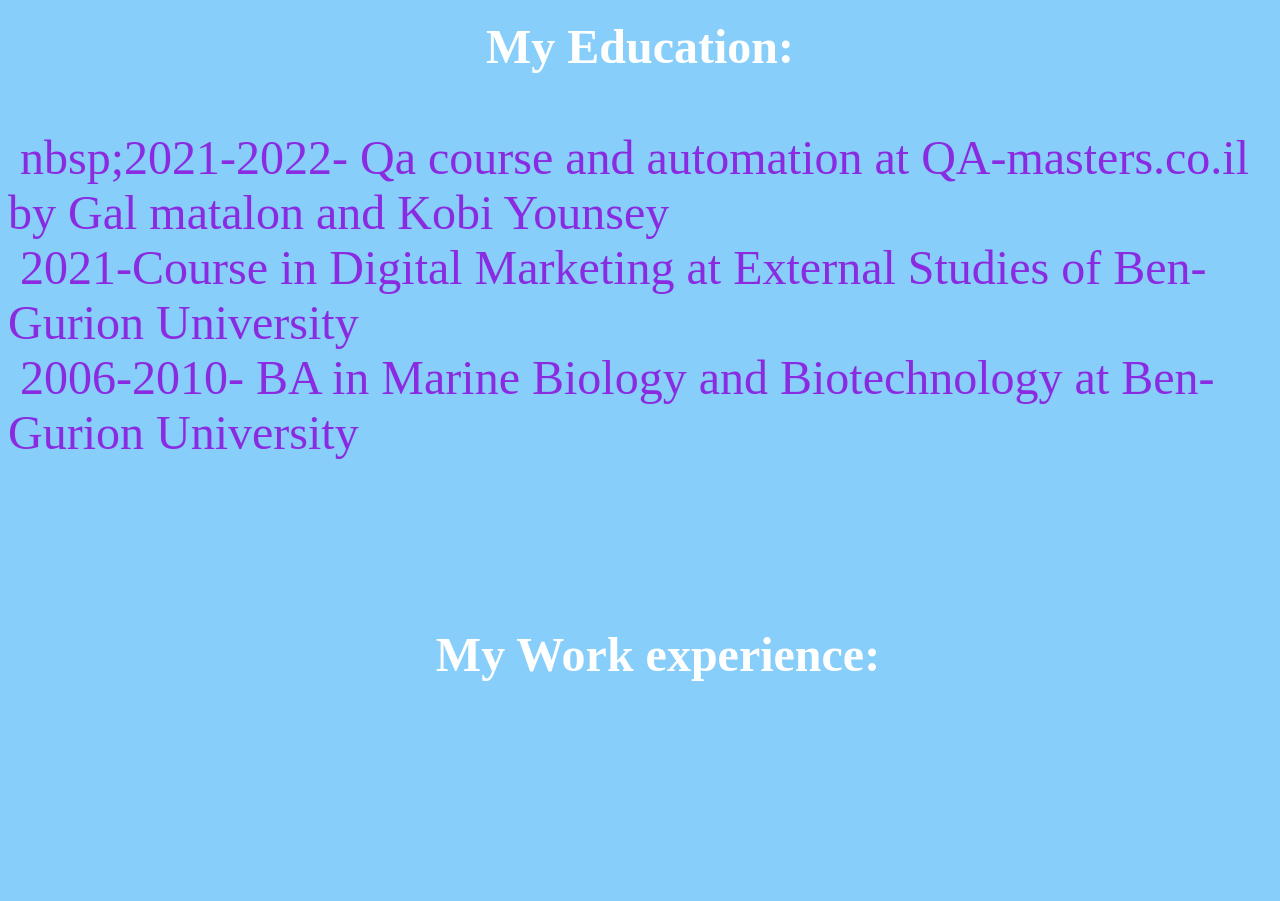
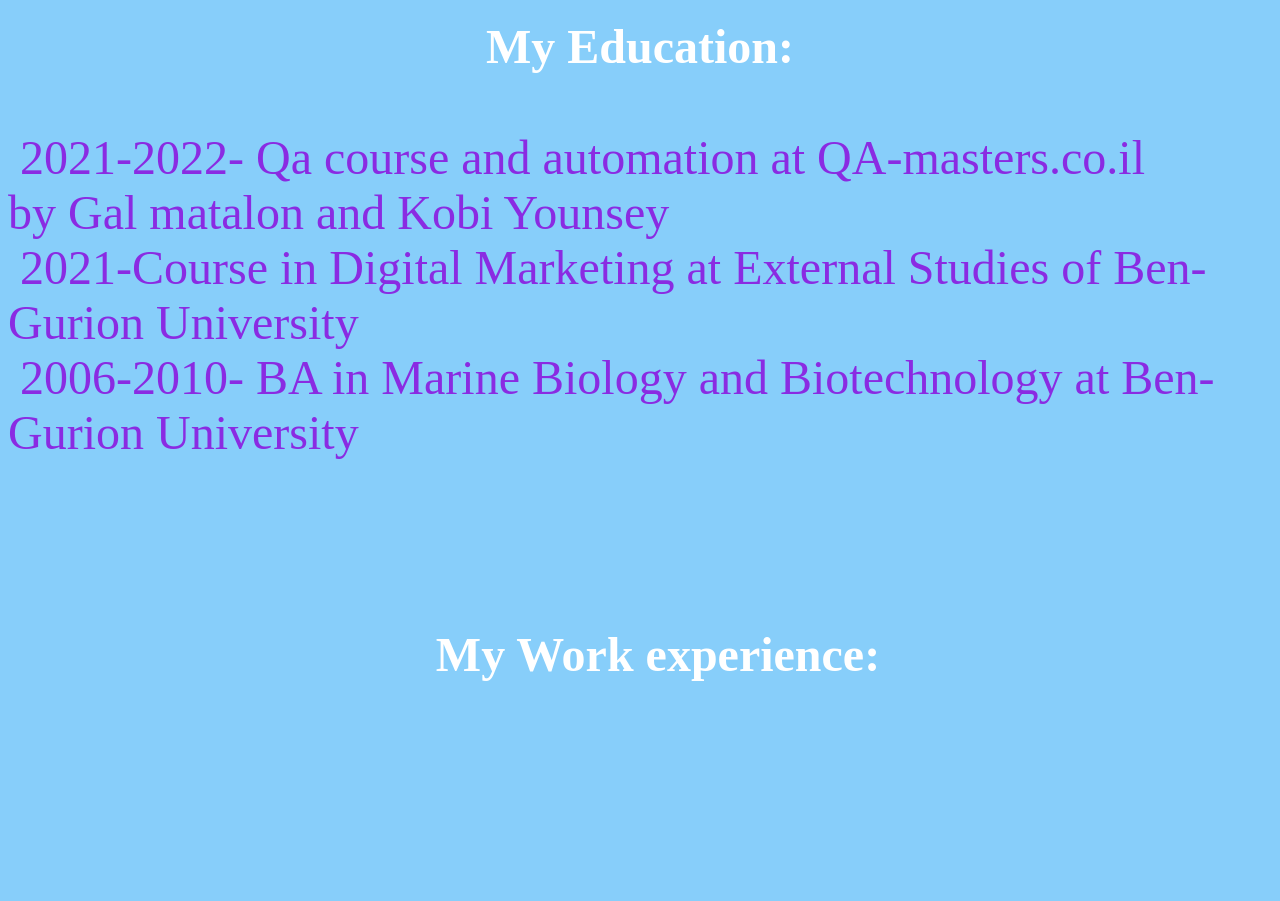
Before and after one commit to anatte32/myspace.html, a plain HTML site: page index.html in a window 1280 px wide. Shown: the part 1760-2661 px from the top of the page. Drawn offline with Linux system fonts and the light colour scheme.

Commit message:
Update index.html

```diff
--- a/index.html
+++ b/index.html
@@ -30,7 +30,7 @@
 
 
 <h3><font size="8"><span style="color:white">My Education:</span></h3>
-<p style="text-align:left;">&nbsp;nbsp;2021-2022- Qa course and automation at QA-masters.co.il by Gal matalon and Kobi Younsey<br>&nbsp;2021-Course in Digital Marketing at External Studies of Ben-Gurion University<br>
+<p style="text-align:left;">&nbsp;2021-2022- Qa course and automation at QA-masters.co.il<br> by Gal matalon and Kobi Younsey<br>&nbsp;2021-Course in Digital Marketing at External Studies of Ben-Gurion University<br>
  &nbsp;2006-2010- BA in Marine  Biology and Biotechnology at Ben-Gurion University
 
 </p><br>
```
